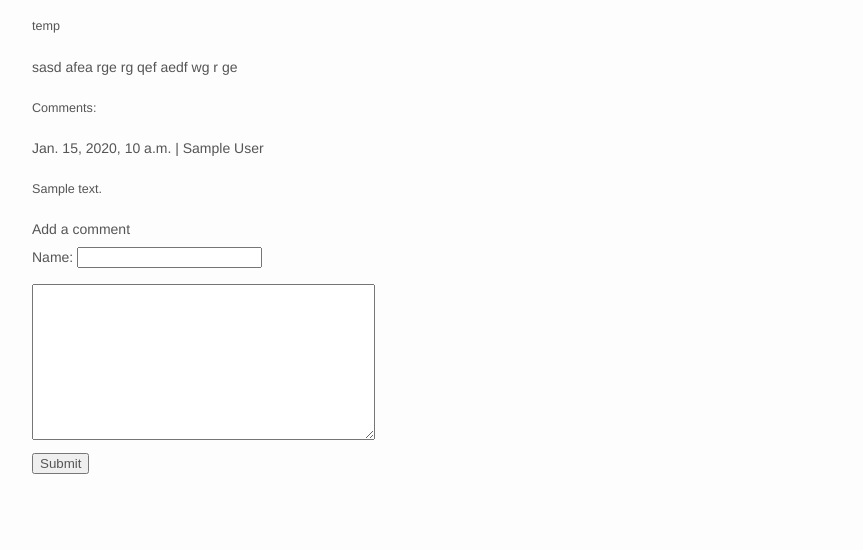
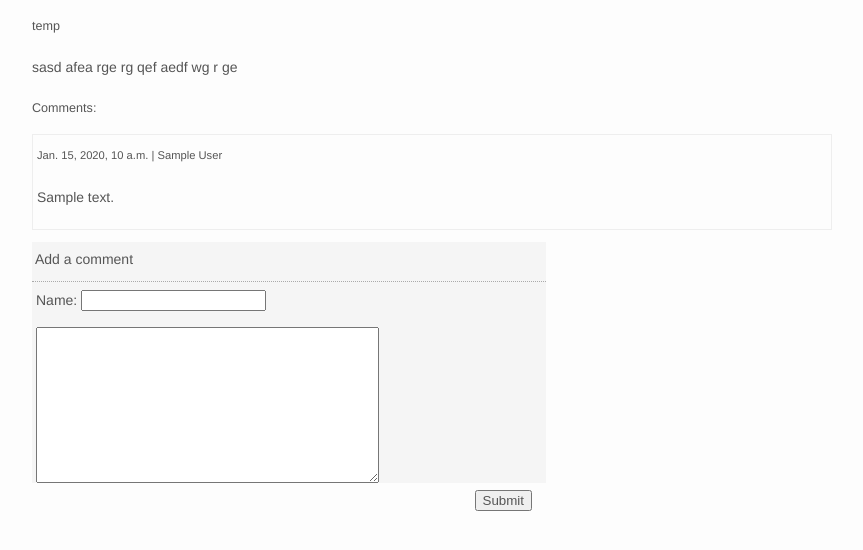
Before and after one commit to hessonit/netmag, a Django app: template netmag/templates/blog/post.html in a window 1280 px wide. Shown: the part 121-671 px from the top of the page, without its empty margins (208-1071 px from the left). Run offline with Django 3.2, Linux system fonts and the light colour scheme; the template is opened without the code that fills it: values that come from a table or form of the project are taken from there, others are empty; data comes from the database, SQL or seed files in the repository; tables that the repository leaves empty hold one stand-in row (values such as "Sample post"); parts of the project's set-up code (start-up, migrations or seed data) failed here and were passed over.

Commit message:
little changes

```diff
--- a/blog/views.py
+++ b/blog/views.py
@@ -67,12 +67,3 @@ def add_comment(request, slug):
         comment.author = author
         comment.save()
     return HttpResponseRedirect(reverse("blog.views.post", args=[slug]))
-
-
-
-def post_detail(request, slug):
-    post = Post.objects.get(slug=slug)
-    comments = Comment.objects.filter(post=post)
-    dic = {'post': post, 'user': request.user, 'comments': comments, 'form': CommentForm()}
-    dic.update(csrf(request))
-    return dic
--- a/netmag/templates/blog/post.html
+++ b/netmag/templates/blog/post.html
@@ -3,6 +3,22 @@
     {% block title %}{{post.title}}{% endblock %}
 
     {% block content %}
+        <style type="text/css">
+        .main { margin-left: 25px; margin-top: 30px; }
+        .time { font-size: 0.8em; margin-top: 2px; }
+        .comment { border: 1px solid #eee; padding: 4px; margin-bottom: 12px; }
+        .body { font-size: 1.1em; margin-top: 2px; }
+        .messages { margin-left: 20px; }
+        .title { font-size: 1.4em; margin-top: 20px; border-bottom: 1px solid #ccc; padding-left: 4px; }
+
+        #addc { width: 508px; background: #f5f5f5; padding: 3px; padding-bottom: 8px;
+            border-bottom: 1px dotted #aaa;
+            }
+        #cform { background: #f5f5f5; width: 506px; padding: 4px; padding-bottom: 0px; }
+        #submit { text-align: right; margin-right: 50px; width: 500px; margin-top: -5px; }
+
+        ul { margin-bottom: 30px; }
+    </style>
     <article>
         <header>
             <h1> {{post.title}} </h1>
```
